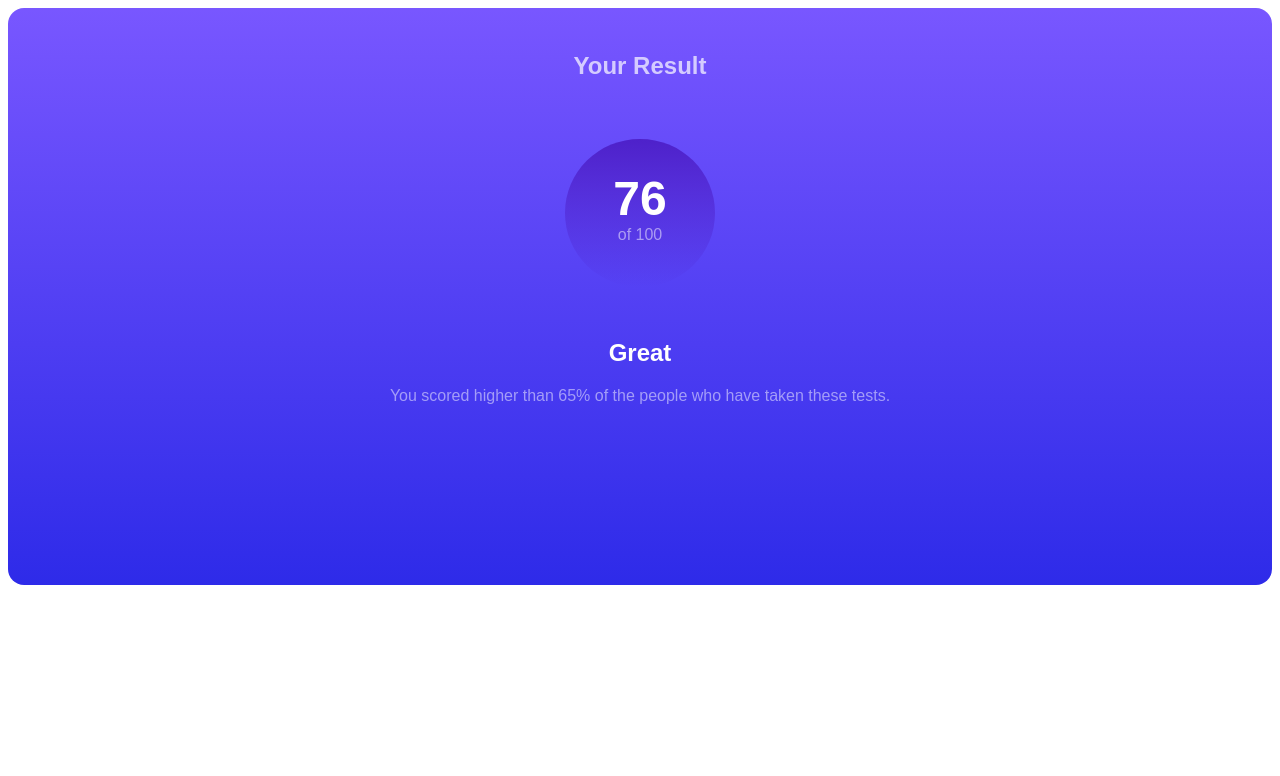
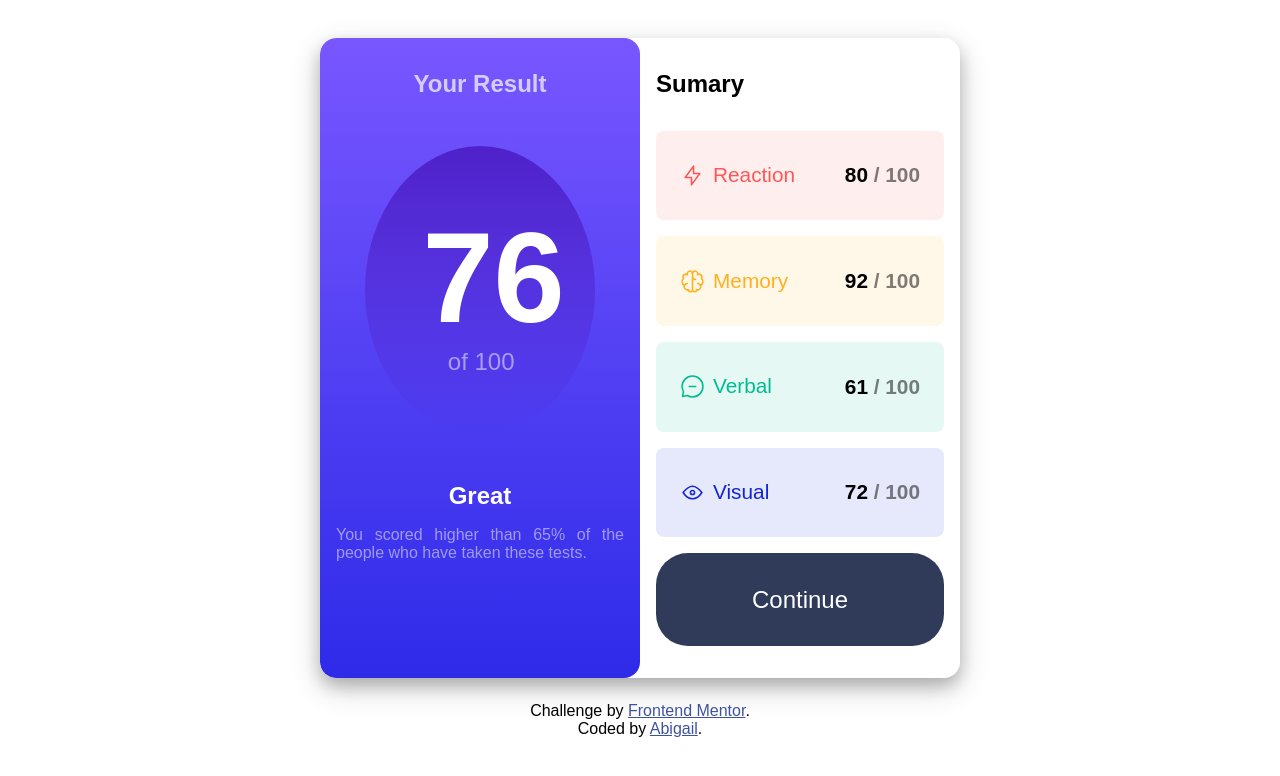
Before and after one commit to Abigail-Addo/results-summary-component-main, a plain HTML site: page index.html in a window 1280 px wide. Drawn offline with Linux system fonts and the light colour scheme.

Commit message:
Final Update

```diff
--- a/index.html
+++ b/index.html
@@ -4,7 +4,6 @@
 <head>
   <meta charset="UTF-8">
   <meta name="viewport" content="width=device-width, initial-scale=1.0">
-  <!-- displays site properly based on user's device -->
 
   <link rel="icon" type="image/png" sizes="32x32" href="./assets/images/favicon-32x32.png">
 
@@ -29,15 +28,46 @@
       </div>
     </section>
 
-    <section class="summary"></section>
+    <section class="summary">
+      <div>
+        <h1>Sumary</h1>
+      </div>
+      <div>
+        <span class="image">
+          <img src="assets/images/icon-reaction.svg" alt="reaction" width="25" height="25">Reaction
+        </span>
+        <p>80 <span>/ 100</span></p>
+      </div>
+      <div>
+        <span class="image">
+          <img src="assets/images/icon-memory.svg" alt="memory" width="25" height="25">Memory
+        </span>
+        <p>92 <span>/ 100</span></p>
+      </div>
+      <div>
+        <span class="image">
+          <img src="assets/images/icon-verbal.svg" alt="verbal" width="25" height="25">Verbal
+        </span>
+        <p>61 <span>/ 100</span></p>
+      </div>
+      <div>
+        <span class="image">
+          <img src="assets/images/icon-visual.svg" alt="visual" width="25" height="25">Visual
+        </span>
+        <p>72 <span>/ 100</span></p>
+      </div>
+      <button>Continue</button>
+    </section>
 
   </main>
 
-  <!--
+
   <section class="attribution">
-    Challenge by <a href="https://www.frontendmentor.io?ref=challenge" target="_blank">Frontend Mentor</a>.
-    Coded by <a href="#">Abigail</a>.
-  </section> -->
+    <p>Challenge by <a href="https://www.frontendmentor.io?ref=challenge" target="_blank">Frontend Mentor</a>.
+    </p>
+    <p>Coded by <a href="#">Abigail</a>.</p>
+
+  </section>
 </body>
 
 </html>
--- a/style.css
+++ b/style.css
@@ -1,6 +1,15 @@
+* {
+    padding: 0;
+    margin: 0;
+    box-sizing: border-box;
+}
+
 body {
+    width: 100%;
+    height: 100vh;
     font-family: Arial, Helvetica, sans-serif;
-    display: block;
+    display: flex;
+    flex-direction: column;
     justify-content: center;
     align-items: center;
 }
@@ -10,7 +19,8 @@ main.container {
     height: 100vh;
     display: grid;
     grid-template-columns: 1fr;
-    overflow: hidden;
+    overflow: auto;
+    border-radius: 1rem;
 }
 
 section.result {
@@ -22,62 +32,185 @@ section.result {
     align-items: center;
     flex-wrap: wrap;
     border-radius: 1rem;
+    padding: 2rem 1rem;
 }
 
 section.result div:first-child {
-    color: rgba(255, 255, 255, 0.7);
+    color: hsla(0, 0%, 100%, 0.7);
     font-size: 1rem;
-    height: 20%;
     display: flex;
     align-items: center;
+    padding-bottom: 1rem;
 }
+
 section.result div:nth-child(2) {
     background-image: linear-gradient(to bottom, hsla(256, 72%, 46%, 1), hsla(241, 72%, 46%, 0));
     border-radius: 50%;
-    padding: 0 3rem 2rem;
-    margin: 1rem;
-    color: #fff;
-    height: 20%;
+    padding: 4rem;
+    color: hsl(0, 0%, 100%);
+    position: relative;
 }
+
 section.result div:nth-child(2) h1 {
     font-size: 3rem;
-    margin: auto;
-    text-align: center;
-    margin-top: 2rem;
+    position: absolute;
+    top: 20%;
+    left: 30%;
 }
+
 section.result div:nth-child(2) p {
-    color: rgba(255, 255, 255, 0.5);
-    margin: auto;
-    text-align: center;
+    color: hsla(0, 0%, 100%, 0.5);
     font-size: 1rem;
+    position: absolute;
+    right: 30%;
+    bottom: 20%;
 }
+
 section.result div:nth-child(3) {
-    color: #fff;
+    color: hsl(0, 0%, 100%);
     font-size: 1rem;
-    padding: 1rem;
-    height: 20%;
+    padding-top: 1rem;
     display: flex;
     flex-direction: column;
     align-items: center;
 
 }
-section.result div:nth-child(3) p  {
-    color: rgba(255, 255, 255, 0.5);
+
+section.result div:nth-child(3) p {
+    color: hsla(0, 0%, 100%, 0.5);
     font-size: 1rem;
-    margin: 0 2rem;
     text-align: justify;
-}
-/* section.summary {
-    width: 50%;
-    height: 100%;
-} */
-
-
-.attribution {
-    font-size: 11px;
-    /* text-align: center; */
+    padding-top: 1rem;
 }
 
-.attribution a {
+section.summary {
+    width: 100%;
+    height: 100%;
+    display: grid;
+    grid-template-columns: 1fr;
+    flex-wrap: wrap;
+    padding: 2rem 1rem;
+    gap: 1rem;
+    border-radius: 1rem;
+}
+
+section.summary div:nth-child(2) {
+    font-size: 1.3rem;
+    color: hsl(0, 100%, 67%);
+    display: flex;
+    justify-content: space-between;
+    align-items: center;
+    background-color: hsla(0, 100%, 67%, 0.1);
+    border-radius: 0.5rem;
+    padding: 1.5rem;
+}
+
+span.image {
+    display: flex;
+    gap: 0.5rem;
+}
+
+section.summary div p {
+    color: hsl(0, 0%, 0%);
+    font-weight: bold;
+}
+
+section.summary div p span {
+    color: hsla(0, 0%, 0%, 0.5);
+}
+
+section.summary div:nth-child(3) {
+    font-size: 1.3rem;
+    color: hsl(39, 100%, 56%);
+    display: flex;
+    justify-content: space-between;
+    align-items: center;
+    background-color: hsla(39, 100%, 56%, 0.1);
+    border-radius: 0.5rem;
+    padding: 1.5rem;
+}
+
+section.summary div:nth-child(4) {
+    font-size: 1.3rem;
+    color: hsl(166, 100%, 37%);
+    display: flex;
+    justify-content: space-between;
+    align-items: center;
+    background-color: hsla(166, 100%, 37%, 0.1);
+    border-radius: 0.5rem;
+    padding: 1.5rem;
+}
+
+section.summary div:nth-child(5) {
+    font-size: 1.3rem;
+    color: hsl(234, 85%, 45%);
+    display: flex;
+    justify-content: space-between;
+    align-items: center;
+    background-color: hsla(234, 85%, 45%, 0.1);
+    border-radius: 0.5rem;
+    padding: 1.5rem;
+}
+
+button {
+    border: 0;
+    outline: none;
+    color: hsl(0, 0%, 100%);
+    background-color: hsl(224, 30%, 27%);
+    padding: 1.5rem;
+    border-radius: 2rem;
+    font-size: 1.5rem;
+    cursor: pointer;
+}
+
+button:hover,
+button:focus {
+    background-color: hsl(241, 81%, 54%);
+}
+
+section.attribution {
+    font-size: 1rem;
+    padding-top: 1.5rem;
+    padding-bottom: 1.5rem;
+    display: flex;
+    flex-direction: column;
+    text-align: center;
+}
+
+section.attribution a {
     color: hsl(228, 45%, 44%);
+
 }
+@media only screen and (min-width: 1200px) {
+    main.container {
+        width: 50%;
+        height: 80vh;
+        display: grid;
+        grid-template-columns: repeat(2, 1fr);
+        overflow: hidden;
+        box-shadow: 0 8px 16px 0 rgba(0, 0, 0, 0.2), 0 10px 30px 0 rgba(0, 0, 0, 0.19);
+    }
+    section.result div:nth-child(2) {
+       height: 50%;
+       width: 80%;
+       margin: 2rem 1rem;
+    }
+    section.result div:nth-child(2) h1 {
+        font-size: 8rem;
+        position: absolute;
+        top: 20%;
+        left: 25%;
+    }
+
+    section.result div:nth-child(2) p {
+        font-size: 1.5rem;
+        position: absolute;
+        right: 35%;
+        bottom: 20%;
+    }
+}
+@media only screen and (min-width: 1440px) {
+    main.container {
+        width: 80%;
+    }
+}
```
Also changed, not shown: assets/fonts/HankenGrotesk-VariableFont_wght.ttf (deleted), assets/fonts/README.txt (deleted), assets/fonts/static/HankenGrotesk-Bold.ttf (deleted), assets/fonts/static/HankenGrotesk-ExtraBold.ttf (deleted), assets/fonts/static/HankenGrotesk-Medium.ttf (deleted), design/active-states.jpg (deleted), design/desktop-design.jpg (deleted), design/desktop-preview.jpg (deleted), design/mobile-design.jpg (deleted), 2 other files.
